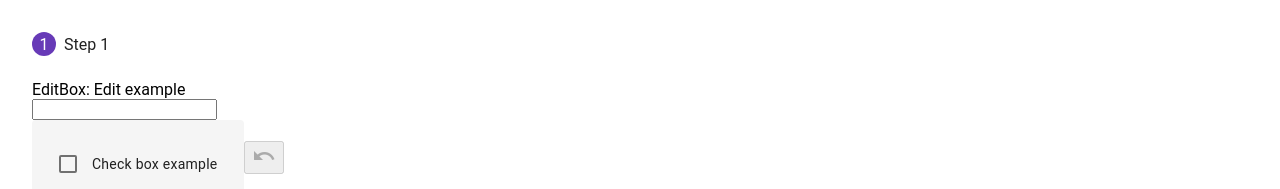
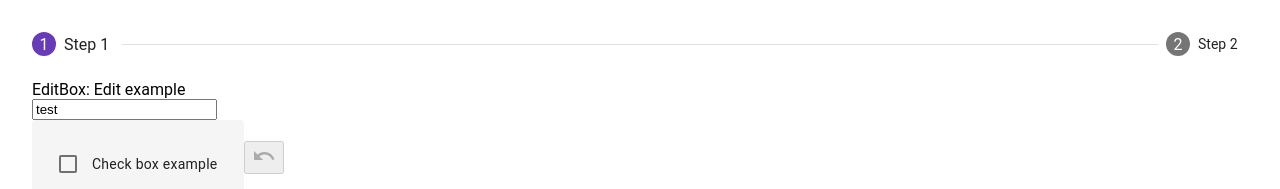
Before and after one commit to annamichalikB/TypeMismatchAngular16, an Angular app: page / in a window 1280 px wide. Shown: the top 189 px of the page. Built offline with nearby package versions, Linux system fonts and the light colour scheme.

Commit message:
Copilot reads the objet controls from file

```diff
--- a/src/app/app.component.html
+++ b/src/app/app.component.html
@@ -1,10 +1,10 @@
-<div *ngIf="formReady" class="row">
+<div *ngIf="formGroup" class="row">
     <div class="col-md-12">
         <form [formGroup]="formGroup">
             <mat-horizontal-stepper formArrayName="formArray" #stepper>
                 <mat-step [formGroupName]="step" *ngFor="let ary of formArray.controls; let step = index">
                     <ng-template matStepLabel>Step {{ step + 1 }}</ng-template>
-                    <div class="col-md-6" *ngFor="let ctrl of ary.controls; let child = index">
+                    <div class="col-md-6" *ngFor="let ctrl of ary .controls ; let child = index">
                         <ng-container [ngSwitch]="getControlType(step, child)">
                             <div *ngSwitchCase="SettingsPageControlType.EditBox">
                                 <app-edit-box-settings-control
--- a/src/app/app.component.ts
+++ b/src/app/app.component.ts
@@ -6,6 +6,7 @@ import {CheckboxSettingsControlComponent} from "./checkbox-settings-control.comp
 import {MatStepper, MatStepperModule} from "@angular/material/stepper";
 import {CommonModule} from "@angular/common";
 import {DynamicSettingsFormUtilitiesService} from "./dynamic-settings-form-utilities.service";
+import { HttpClient, HttpClientModule } from '@angular/common/http';
 
 @Component({
     selector: 'app-root',
@@ -16,7 +17,8 @@ import {DynamicSettingsFormUtilitiesService} from "./dynamic-settings-form-utili
         ReactiveFormsModule,
         MatStepperModule,
         CheckboxSettingsControlComponent,
-        CommonModule
+        CommonModule,
+        HttpClientModule
     ],
     styles: []
 })
@@ -25,10 +27,9 @@ export class AppComponent {
     formGroup: FormGroup;
     formArray: FormArray;
     settingControlsArray: SettingsPageControl[][] = [];
-    formReady = false;
 
-    constructor(private _formBuilder: FormBuilder, private readonly _utilities: DynamicSettingsFormUtilitiesService) {
-        this.initialData();
+    constructor(private _formBuilder: FormBuilder, private readonly _utilities: DynamicSettingsFormUtilitiesService, private http: HttpClient) {
+        this.loadSettingsControls();
     }
 
     getSettingsControl(step: number, ctrlNum: number): SettingsPageControl {
@@ -39,33 +40,43 @@ export class AppComponent {
         return this.settingControlsArray[step][ctrlNum].Type;
     }
 
-    private initialData() {
+    private loadSettingsControls() {
+        this.http.get<any[]>('assets/settings-controls.json').subscribe(data => {
+            this.createFormFromJson(data);
+        });
+    }
 
-        const ctrl: EditBoxSettingsControl = {
-            Type: SettingsPageControlType.EditBox,
-            DisplayName: 'Edit example ',
-            Description: ['Unique edit box control'],
-            Value: ''
-        };
-        const chBox: CheckboxSettingsControl = {
-            Type: SettingsPageControlType.Checkbox,
-            DisplayName: 'Check box example ',
-            Description: ['For dynamically create a checkbox'],
-            Value: 'false'
-        }
+    private createFormFromJson(data: any[]) {
+        this.settingControlsArray = [];
+        const formArraySteps: FormArray[] = [];
+        let step = 0;
+        let controlsForStep: SettingsPageControl[] = [];
+        let formControlsForStep: any[] = [];
+        data.forEach((item, idx) => {
+            if (item.Type === SettingsPageControlType.EditBox) {
+                const ctrl = new EditBoxSettingsControl();
+                Object.assign(ctrl, item);
+                controlsForStep.push(ctrl);
+                formControlsForStep.push(this._utilities.getFormControl(ctrl));
+            } else if (item.Type === SettingsPageControlType.Checkbox) {
+                const ctrl = new CheckboxSettingsControl();
+                Object.assign(ctrl, item);
+                controlsForStep.push(ctrl);
+                formControlsForStep.push(this._utilities.getFormControl(ctrl));
+            }
+            // Example: start new step after 2 controls (customize as needed)
+            if ((idx + 1) % 2 === 0 || idx === data.length - 1) {
+                this.settingControlsArray[step] = controlsForStep;
+                formArraySteps.push(this._formBuilder.array(formControlsForStep));
+                step++;
+                controlsForStep = [];
+                formControlsForStep = [];
+            }
+        });
         this.formGroup = this._formBuilder.group({
-            formArray: this._formBuilder.array([
-                this._formBuilder.array([this._utilities.getFormControl(ctrl),
-                    this._utilities.getFormControl(chBox)])
-            ])
+            formArray: this._formBuilder.array(formArraySteps)
         });
-
         this.formArray = this.formGroup.get('formArray') as FormArray;
-        const firstStep = 0;
-        this.settingControlsArray[firstStep] = [];
-        this.settingControlsArray[firstStep][0] = ctrl;
-        this.settingControlsArray[firstStep][1] = chBox;
-        this.formReady = true;
     }
 
 
--- /dev/null
+++ b/src/assets/settings-controls.json
@@ -0,0 +1,20 @@
+[
+  {
+    "Type": 0,
+    "DisplayName": "Edit example ",
+    "Description": ["Unique edit box control"],
+    "Value": "test"
+  },
+  {
+    "Type": 1,
+    "DisplayName": "Check box example ",
+    "Description": ["For dynamically create a checkbox"],
+    "Value": "false"
+  },
+  {
+    "Type": 1,
+    "DisplayName": "Check box 2 ",
+    "Description": ["For dynamically 2"],
+    "Value": "true"
+  }
+]
```
